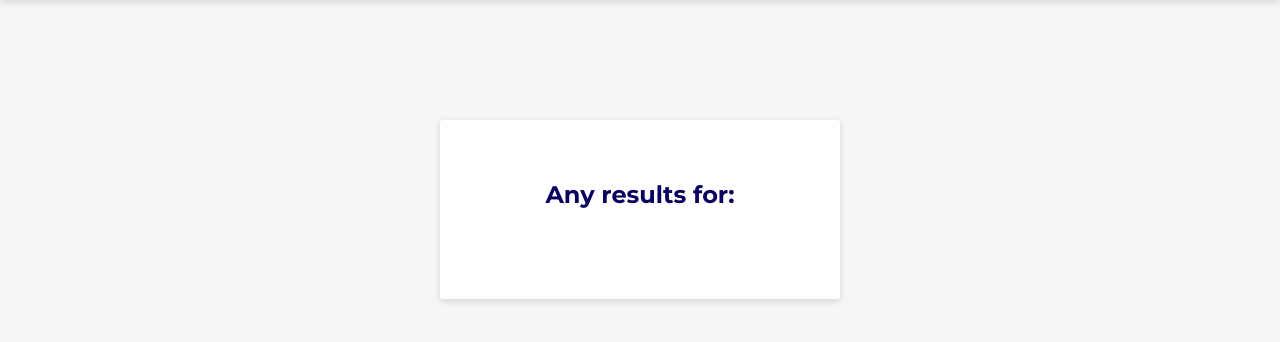
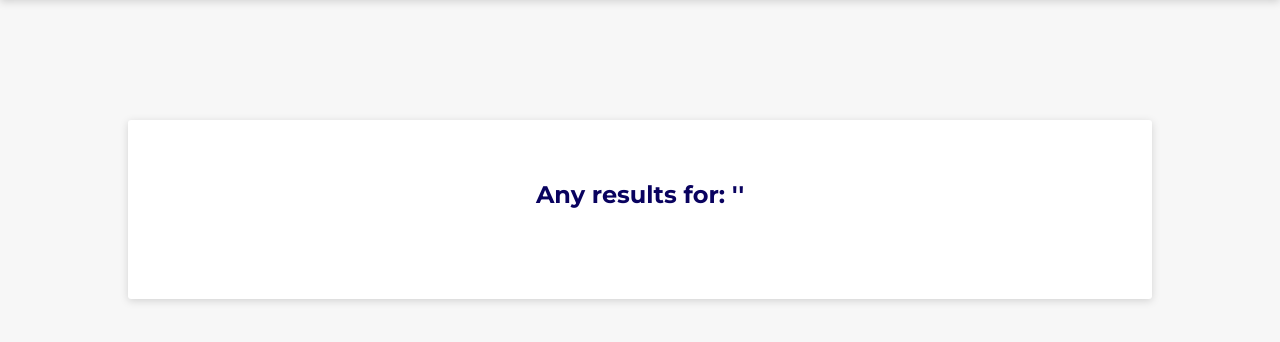
Before and after one commit to NathanCHEVALIER/strouppl.io, a PHP site: page /src/search.php in a window 1280 px wide. Shown: the part 124-466 px from the top of the page. Run offline with PHP 8.4, Linux system fonts and the light colour scheme; data that the repository does not hold is empty.

Commit message:
[Search] Style - refactor search css style

```diff
--- a/www/src/css/style.css
+++ b/www/src/css/style.css
@@ -22,9 +22,6 @@
 
 section {
     background-color: #ffffff;
-    width: 30vw;
-    min-width: 400px;
-    max-width: 700px;
     display: flex;
     flex-direction: column;
     justify-content: center;
@@ -36,6 +33,17 @@
     transform: translateX(-50%);
     padding: 60px 0px;
 }
+
+section#connect {
+    width: 30vw;
+    min-width: 400px;
+    max-width: 700px;
+}
+
+section#search {
+    width: 80%;
+}
+
 section > h2 {
     font-family: 'Montserrat', sans-serif;
     margin-bottom: 30px;
--- a/www/src/search_view.php
+++ b/www/src/search_view.php
@@ -1,11 +1,11 @@
 <?php
 include_once('header.php');
 ?>
-    <section id="connect">
+    <section id="search">
         <h2>
         <?php
         if (isset($count) && $count == 0) {
-            echo "Any results for: " . $search;
+            echo "Any results for: '" . $search . "'";
         }
         elseif (isset($count)) {
             echo $count . ' results for: ' . $search;
```
